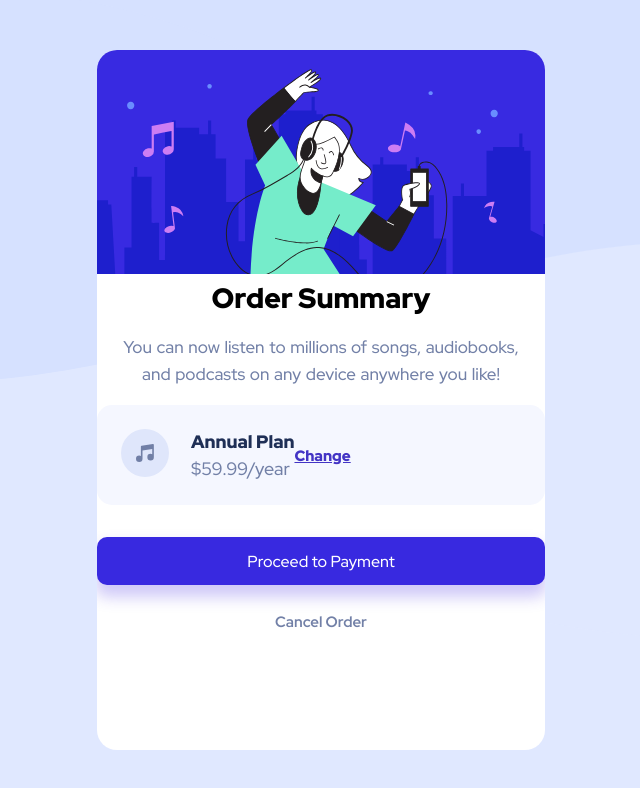
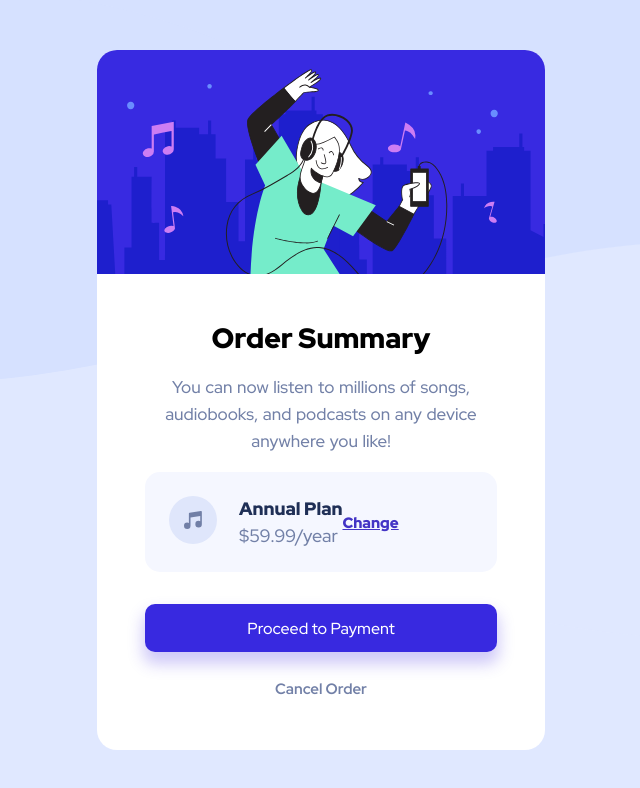
Before and after one commit to acmahaja/Order-Summary-Component, a plain HTML site: page index.html in a window 1536 px wide. Shown: the top 788 px of the page, without its empty margins (447-1087 px from the left). Drawn offline with Linux system fonts and the light colour scheme.

Commit message:
fixed styling error

```diff
--- a/style.css
+++ b/style.css
@@ -69,6 +69,7 @@ body {
   width: 100%;
   height: 68%;
   box-sizing: border-box;
+  padding: 2.5em 3em;
   text-align: center;
 }
 
@@ -183,8 +184,6 @@ body {
   width: 28em;
   }
 
-  .card-content {}
-
   .background-dark {
     opacity: 1;
     background-color: var(--background-dark);
```
